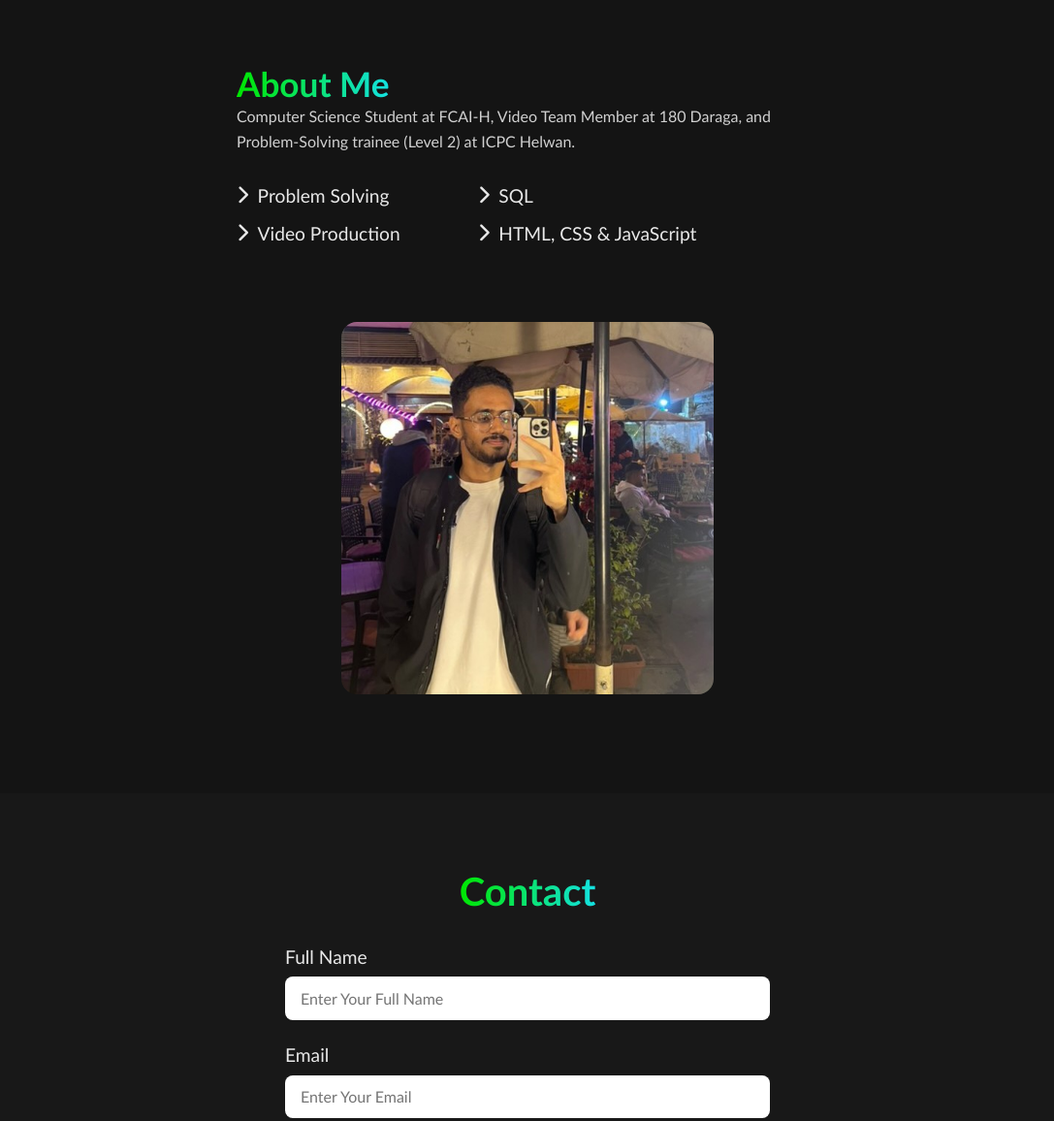
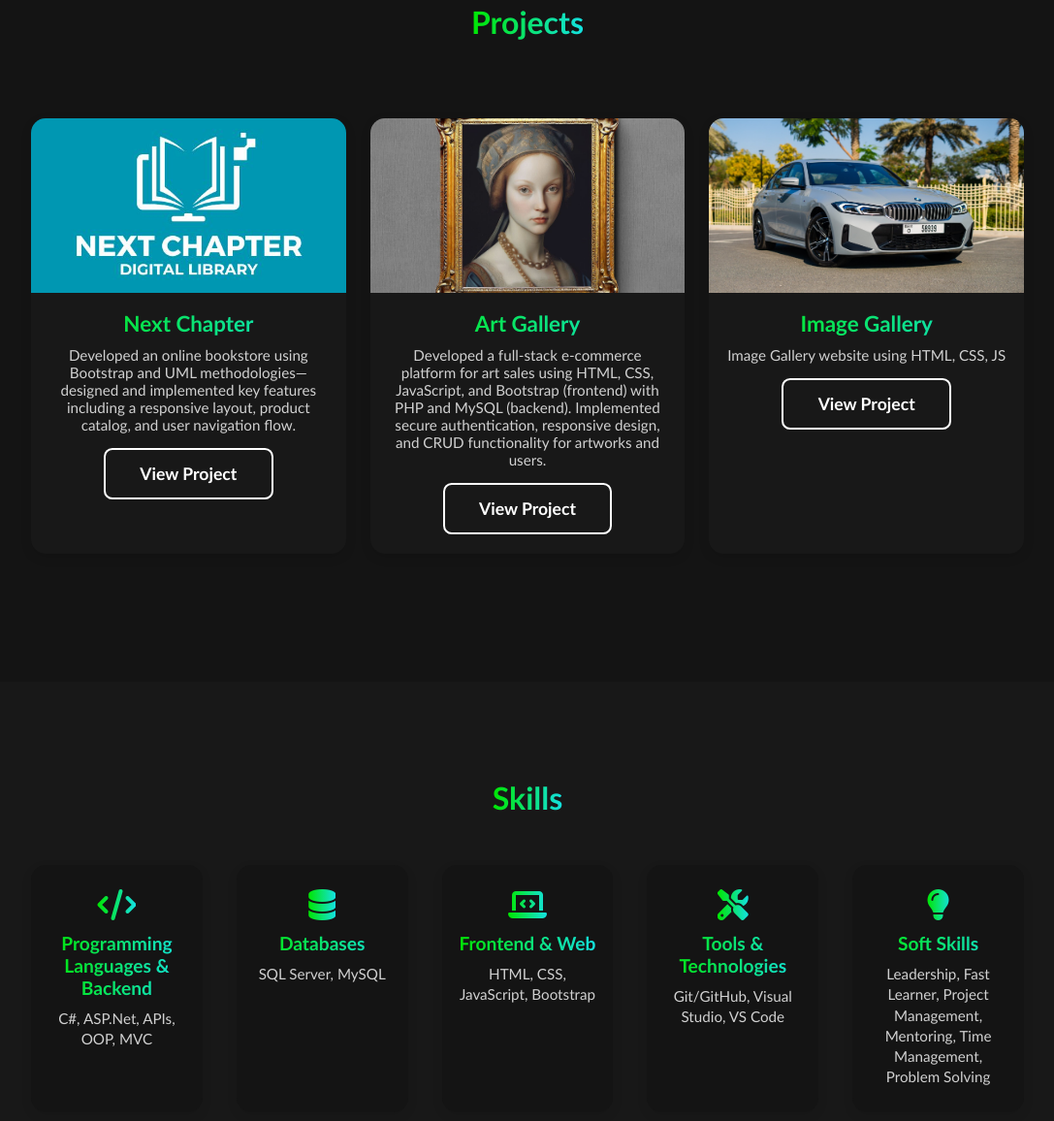
Before and after one commit to MohamedHarby18/CodeAlpha_My_Portfolio, a plain HTML site: page index.html in a window 1280 px wide. Shown: the part 897-2053 px from the top of the page at 97% size, without its empty margins (96-1183 px from the left). Drawn offline with Linux system fonts and the light colour scheme.

Commit message:
Refactor code structure for improved readability and maintainability

```diff
--- a/Assets/style.css
+++ b/Assets/style.css
@@ -66,21 +66,24 @@ nav ul li a:hover {
 
 /* Buttons */
 .btn {
-    padding: 0.6em 1.2em;
+    display: inline-block;
+    padding: 0.8em 2em;
+    border-radius: 0.5em;
+    border-color: white;
+    border-width: 2px;
+    border-style: solid;
+    background-color: transparent;
     color: white;
-    font-weight: 500;
-    letter-spacing: 1px;
-    border-radius: 0.5em;
+    cursor: pointer;
+    color: var(--white);
+    font-weight: 600;
     font-size: 1.1em;
-    border: 2px solid white;
-    cursor: pointer;
     transition: all 0.3s ease-in-out;
-    background: transparent;
 }
 
 .btn:hover {
     background-color: white;
-    color: var(--background);
+    color: var(--secondBackground);
 }
 
 /* Accent Text */
@@ -135,72 +138,130 @@ section {
     line-height: 1.6em;
 }
 
-/* About Section */
-#About {
-    background-color: var(--secondBackground);
-    display: flex;
-    align-items: center;
-    justify-content: center;
-    gap: 5em;
-    flex-wrap: wrap;
-    padding: 8% 15%;
+/* ---------------- Projects Section ---------------- */
+#projects {
+    padding: 80px 10%;
+    background: var(--secondBackground);
+    text-align: center;
 }
 
-#About img {
-    width: 30vw;
-    border-radius: 1em;
-    min-width: 250px;
+#projects .header {
+    font-size: 2rem;
+    margin-top: 20px;
 }
 
-.about-box {
-    display: flex;
-    flex-direction: column;
-    gap: 2em;
-    max-width: 600px;
-    text-align: left;
+.projects-box {
+    display: grid;
+    grid-template-columns: repeat(auto-fit, minmax(280px, 1fr));
+    gap: 25px;
+    margin-top: 80px;
 }
 
-.about-box h1 {
-    font-size: 2.2em;
+.project-card {
+    background: var(--background);
+    border-radius: 15px;
+    box-shadow: 0 4px 12px rgba(0, 0, 0, 0.1);
+    overflow: hidden;
+    transition: transform 0.3s ease, box-shadow 0.3s ease;
+    padding-bottom: 20px;
 }
 
-.about-box p {
-    color: white;
-    opacity: 0.8;
-    line-height: 1.6em;
+.project-card img {
+    width: 100%;
+    height: 180px;
+    object-fit: cover;
 }
 
-.skills {
-    display: flex;
-    gap: 5em;
-    flex-wrap: wrap;
+.project-card h3 {
+    margin: 15px 0 10px;
+    font-size: 1.4rem;
+    background: var(--accent);
+    background-clip: text;
+    -webkit-background-clip: text;
+    color: transparent;
 }
 
-.skills ul {
-    font-size: 1.2em;
-    font-weight: 500;
-    display: flex;
-    flex-direction: column;
-    gap: 0.8em;
-    color: white;
-    opacity: 0.9;
+.project-card p {
+    font-size: 0.95rem;
+    color: var(--white);
+    opacity: 0.8;
+    padding: 0 15px;
+    margin-bottom: 15px;
 }
 
-.skills ul li {
-    display: flex;
-    align-items: center;
-    gap: 0.5em;
-    cursor: pointer;
-    transition: transform 0.3s ease-in-out;
+
+
+.project-card .btn:hover {
+    background: white;
 }
 
-.skills ul li:hover {
-    transform: translateX(8px);
+.project-card:hover {
+    transform: translateY(-8px);
+    box-shadow: 0 8px 20px rgba(0, 0, 0, 0.15);
 }
+
+/* ---------------- Skills Section ---------------- */
+#skills {
+    padding: 60px 10%;
+    background: var(--background);
+    text-align: center;
+}
+
+#skills .header {
+    font-size: 2rem;
+    margin-top: 40px;
+    color: #222;
+}
+
+.skills-grid {
+    display: grid;
+    grid-template-columns: repeat(auto-fit, minmax(110px, 1fr));
+    gap: 35px;
+}
+
+.skill-card {
+    margin-top: 50px;
+    background: var(--secondBackground);
+    border-radius: 15px;
+    padding: 25px 15px;
+    box-shadow: 0 4px 12px rgba(0, 0, 0, 0.08);
+    transition: transform 0.3s ease, box-shadow 0.3s ease;
+}
+
+.skill-card i {
+    font-size: 2rem;
+    background: var(--accent);
+    background-clip: text;
+    -webkit-background-clip: text;
+    color: transparent;
+    margin-bottom: 12px;
+}
+
+.skill-card h3 {
+    font-size: 1.2rem;
+    margin-bottom: 10px;
+    background: var(--accent);
+    background-clip: text;
+    -webkit-background-clip: text;
+    color: transparent;
+}
+
+.skill-card p {
+    font-size: 0.95rem;
+    color: var(--white);
+    opacity: 0.8;
+    line-height: 1.4em;
+}
+
+.skill-card:hover {
+    transform: translateY(-6px);
+    box-shadow: 0 8px 20px rgba(0, 0, 0, 0.12);
+}
+
 
 /* Contact Section */
 #Contact {
-    background-color: var(--background);
+    background-color: var(--secondBackground);
     display: flex;
     flex-direction: column;
     align-items: center;
@@ -260,7 +321,7 @@ footer {
     align-items: flex-start;
     justify-content: space-between;
     gap: 4em;
-    background-color: var(--secondBackground);
+    background-color: var(--background);
     width: 100%;
     padding: 4em 15%;
     flex-wrap: wrap;
--- a/index.html
+++ b/index.html
@@ -17,8 +17,7 @@
         <a href="#Home" class="logo"><span>Mohamed Harby</span></a>
         <ul>
             <li><a href="#Home">Home</a></li>
-            <li><a href="#About">About</a></li>
-            <li><a href="#projects">About</a></li>
+            <li><a href="#projects">Projects</a></li>
             <li><a href="#skills">Skills</a></li>
             <li><a href="#Contact">Contact</a></li>
         </ul>
@@ -34,47 +33,89 @@
             <h3>
                 <span>Computer Science Student</span> at Helwan University
             </h3>
-            <p>
-                I am a Computer Science student at Helwan University, specializing in backend development with .NET
-                technologies. I combine a solid foundation in web development with a passion for creating efficient
-                solutions that meet your needs and expectations.
+            <p> I am a passionate Computer Science student with a focus on backend development using .NET technologies.
+                I enjoy solving complex problems and creating efficient solutions that enhance user experiences.
             </p>
         </div>
         <div class="btn-box">
-            <div class="btn">Download Resume</div>
-            <div class="btn">View projects</div>
+            <a href="Assets/Imges/Mohamed Harby CV.pdf" class="btn" download>Download Resume</a>
+            <a href="#projects" class="btn">View Projects</a>
         </div>
     </section>
 
-    <!-- About Section -->
-    <section id="About">
-        <div class="about-box">
-            <div class="about-info">
-                <h1><span>About Me</span></h1>
-                <p>
-                    Computer Science Student at FCAI-H, Video Team Member at 180 Daraga,
-                    and Problem-Solving trainee (Level 2) at ICPC Helwan.
-                </p>
+    <!-- Projects Section -->
+    <section id="projects">
+        <h1 class="header"><span>Projects</span></h1>
+        <div class="projects-box">
+            <div class="project-card">
+                <img src="Assets/Imges/Next Chapter logo.jpg" alt="Next Chapter">
+                <h3>Next Chapter</h3>
+                <p>Developed an online bookstore using Bootstrap and UML methodologies—
+                    designed and implemented key features including a responsive layout, product
+                    catalog, and user navigation flow.</p>
+                <a href="#" class="btn">View Project</a>
             </div>
 
-            <div class="skills">
-                <ul>
-                    <li><i class="fa-solid fa-chevron-right"></i> Problem Solving</li>
-                    <li><i class="fa-solid fa-chevron-right"></i> Video Production</li>
-                </ul>
-                <ul>
-                    <li><i class="fa-solid fa-chevron-right"></i> SQL</li>
-                    <li><i class="fa-solid fa-chevron-right"></i> HTML, CSS & JavaScript</li>
-                </ul>
+            <div class="project-card">
+                <img src="Assets/Imges/product-1.jpg" alt="Art Gallery">
+                <h3>Art Gallery</h3>
+                <p>Developed a full-stack e-commerce platform for art sales using HTML, CSS,
+                    JavaScript, and Bootstrap (frontend) with PHP and MySQL (backend).
+                    Implemented secure authentication, responsive design, and CRUD
+                    functionality for artworks and users.</p>
+                <a href="#" class="btn">View Project</a>
+            </div>
+
+            <div class="project-card">
+                <img src="Assets/Imges/BMW 320i 2024.jpg" alt="Image Gallery">
+                <h3>Image Gallery</h3>
+                <p>Image Gallery website using HTML, CSS, JS</p>
+                <a href="#" class="btn">View Project</a>
             </div>
         </div>
-        <img src="Assets/Imges/Mohamed Harby_2.jpg" alt="Mohamed Harby">
     </section>
+
+    <!-- Skills Section -->
+    <section id="skills">
+        <h1 class="header"><span>Skills</span></h1>
+        <div class="skills-grid">
+            <div class="skill-card">
+                <i class="fa-solid fa-code"></i>
+                <h3>Programming Languages & Backend</h3>
+                <p>C#, ASP.Net, APIs, OOP, MVC</p>
+            </div>
+
+            <div class="skill-card">
+                <i class="fa-solid fa-database"></i>
+                <h3>Databases</h3>
+                <p>SQL Server, MySQL</p>
+            </div>
+
+            <div class="skill-card">
+                <i class="fa-solid fa-laptop-code"></i>
+                <h3>Frontend & Web</h3>
+                <p>HTML, CSS, JavaScript, Bootstrap</p>
+            </div>
+
+            <div class="skill-card">
+                <i class="fa-solid fa-screwdriver-wrench"></i>
+                <h3>Tools & Technologies</h3>
+                <p>Git/GitHub, Visual Studio, VS Code</p>
+            </div>
+
+            <div class="skill-card">
+                <i class="fa-solid fa-lightbulb"></i>
+                <h3>Soft Skills</h3>
+                <p>Leadership, Fast Learner, Project Management, Mentoring, Time Management, Problem Solving</p>
+            </div>
+        </div>
+    </section>
+
 
     <!-- Contact Section -->
     <section id="Contact">
         <h1 class="header"><span>Contact</span></h1>
-        <form action="#" method="post">
+        <form action="#">
             <div class="input-box">
                 <label for="name">Full Name</label>
                 <input type="text" id="name" placeholder="Enter Your Full Name" required>
@@ -101,12 +142,12 @@
 
             <div class="col-box">
                 <i class="fa-regular fa-envelope"></i>
-                <span>mohemadharby3@gmail.com</span>
+                <span>mohemadharby7@gmail.com</span>
             </div>
 
             <div class="col-box">
                 <i class="fa-solid fa-phone"></i>
-                <span>+20 10******32</span>
+                <span>+20 1015408032</span>
             </div>
         </div>
 
```
Also changed, not shown: Assets/Imges/BMW 320i 2024.jpg (added), Assets/Imges/Mohamed Harby_2.jpg (deleted), Assets/Imges/Next Chapter logo.jpg (added), Assets/Imges/product-1.jpg (added), Assets/Imges/video_editor.jpg (deleted), 1 other file.
